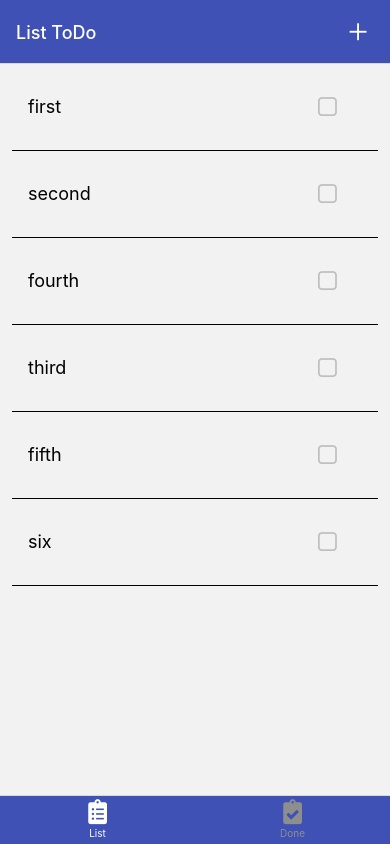
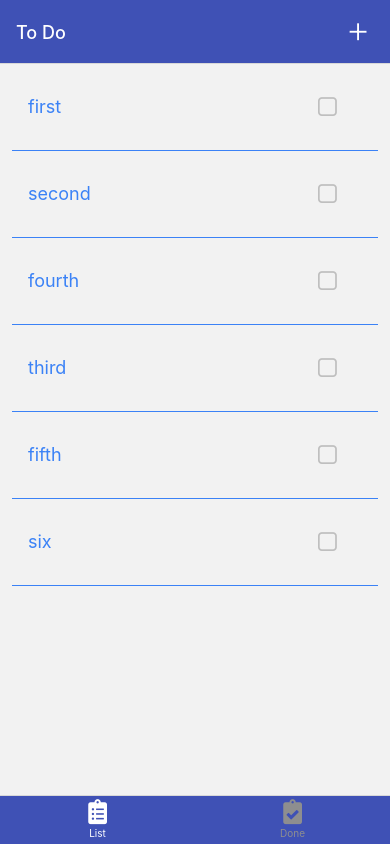
Before and after one commit to DagimAsnake/reactNative-ToDo, a React Native app: screen / in a window 390 px wide. Built offline with nearby package versions, Linux system fonts and the light colour scheme.

Commit message:
finished editing ui

```diff
--- a/App.js
+++ b/App.js
@@ -39,6 +39,7 @@ function BottomNav() {
         name="List ToDo"
         component={ListToDoScreen}
         options={{
+          title: "To Do",
           tabBarLabel: 'List',
           tabBarIcon: ({ color, size }) => (
             <FontAwesome5 name="clipboard-list" size={size} color={color} />
@@ -49,6 +50,7 @@ function BottomNav() {
         name="Done ToDo"
         component={DoneToDoScreen}
         options={{
+          title: "Done",
           tabBarLabel: 'Done',
           tabBarIcon: ({ color, size }) => (
             <FontAwesome5 name="clipboard-check" size={size} color={color} />
@@ -64,9 +66,14 @@ export default function App() {
     <>
       <StatusBar style="light" />
       <NavigationContainer>
-        <Stack.Navigator >
+        <Stack.Navigator
+          screenOptions={{
+            headerStyle: { backgroundColor: '#3f51b5' },
+            headerTintColor: "white"
+          }}
+        >
           <Stack.Screen name="BottomNav" component={BottomNav} options={{ headerShown: false }} />
-          <Stack.Screen name="Add ToDo" component={AddToDoScreen} />
+          <Stack.Screen name="Add ToDo" component={AddToDoScreen} options={{ title: "Add To Do" }} />
           <Stack.Screen name="Detail ToDo" component={DetailToDoScreen} />
         </Stack.Navigator>
       </NavigationContainer>
--- a/Screens/AddToDoScreen.js
+++ b/Screens/AddToDoScreen.js
@@ -22,16 +22,16 @@ const AddToDoScreen = () => {
   return (
     <View className="flex-1 pt-4 m-5">
       <View className="flex items-center">
-        <Text className="text-2xl font-bold mb-4">Add To Do</Text>
+        <Text className="text-2xl font-bold mb-4 text-blue-500">Add To Do</Text>
       </View>
       <TextInput
-        className="border-2 border-gray-500 rounded-lg p-3 mb-4 w-full"
+        className="border-2 border-blue-500 rounded-lg p-3 mb-4 w-full"
         placeholder="Title"
         value={title}
         onChangeText={handleTitleChange}
       />
       <TextInput
-        className="border-2 border-gray-500 rounded-lg p-3 mb-4 w-full h-32"
+        className="border-2 border-blue-500 rounded-lg p-3 mb-4 w-full h-32"
         placeholder="Description"
         multiline
         numberOfLines={4}
--- a/Screens/DoneToDoScreen.js
+++ b/Screens/DoneToDoScreen.js
@@ -45,8 +45,8 @@ const DoneToDoScreen = () => {
 
     return (
       <Pressable onPress={handlePress}>
-        <View className="flex-row p-4 items-center border-b mx-3">
-          <Text className="flex-1 text-lg">{item.title}</Text>
+        <View className="flex-row p-4 items-center border-blue-500 border-b mx-3">
+          <Text className="flex-1 text-lg text-blue-500">{item.title}</Text>
           <CheckBox
             checked={item.checked}
             onPress={ handleCheckBox}
--- a/Screens/ListToDoScreen.js
+++ b/Screens/ListToDoScreen.js
@@ -63,8 +63,8 @@ const ListToDoScreen = () => {
 
     return (
       <Pressable onPress={handlePress}>
-        <View className="flex-row p-4 items-center border-b mx-3">
-          <Text className="flex-1 text-lg">{item.title}</Text>
+        <View className="flex-row p-4 items-center border-blue-500 border-b mx-3">
+          <Text className="flex-1 text-lg text-blue-500">{item.title}</Text>
           <CheckBox
             checked={item.checked}
             onPress={handleCheckBox}
```
